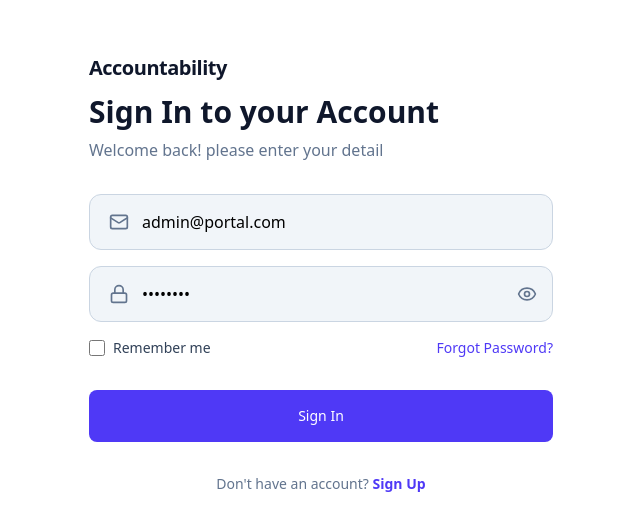
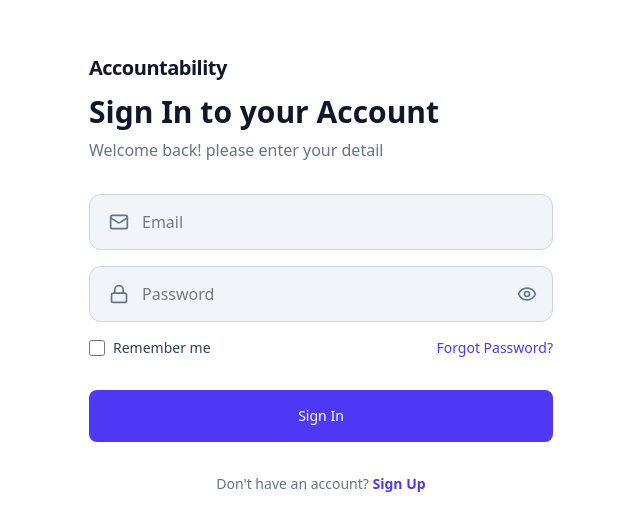
Before and after one commit to Dishabht/accountix-web, a React (Vite) app: page /login in a window 1280 px wide. Shown: the part 126-656 px from the top of the page, without its empty margins (639-1279 px from the left). Built offline with nearby package versions, Linux system fonts and the light colour scheme.

Commit message:
clear default credentials on Login

```diff
--- a/src/pages/auth/Login.tsx
+++ b/src/pages/auth/Login.tsx
@@ -5,8 +5,9 @@ import { api } from '../../services/api';
 import { Eye, EyeOff, Loader2, Lock, Mail } from 'lucide-react';
 
 export default function Login() {
-  const [email, setEmail] = useState('admin@portal.com');
-  const [password, setPassword] = useState('admin123');
+  const [email, setEmail] = useState('');
+  const [password, setPassword] = useState('');
+  const [allowAutofill, setAllowAutofill] = useState(false);
   const [rememberMe, setRememberMe] = useState(false);
   const [showPassword, setShowPassword] = useState(false);
   const [error, setError] = useState('');
@@ -50,7 +51,7 @@ export default function Login() {
             <p className="mt-2 text-slate-500 text-base">Welcome back! please enter your detail</p>
           </div>
 
-          <form className="mt-8" onSubmit={handleSubmit}>
+          <form className="mt-8" onSubmit={handleSubmit} autoComplete="on">
             {error && (
               <div className="mb-4 bg-red-50 border border-red-200 text-red-600 px-4 py-3 rounded-lg text-sm">
                 {error}
@@ -64,11 +65,14 @@ export default function Login() {
                   <input
                     type="email"
                     required
+                    name="login-email"
                     value={email}
                     onChange={(e) => setEmail(e.target.value)}
+                    onFocus={() => setAllowAutofill(true)}
+                    readOnly={!allowAutofill}
                     className="w-full pl-13 pr-4 h-14 rounded-xl bg-slate-100 border border-slate-300 focus:border-indigo-500 focus:ring-0 outline-none"
                     placeholder="Email"
-                    autoComplete="off"
+                    autoComplete="username"
                   />
                 </div>
               </div>
@@ -79,11 +83,14 @@ export default function Login() {
                   <input
                     type={showPassword ? 'text' : 'password'}
                     required
+                    name="login-password"
                     value={password}
                     onChange={(e) => setPassword(e.target.value)}
+                    onFocus={() => setAllowAutofill(true)}
+                    readOnly={!allowAutofill}
                     className="w-full pl-13 pr-12 h-14 rounded-xl bg-slate-100 border border-slate-300 focus:border-indigo-500 focus:ring-0 outline-none"
                     placeholder="Password"
-                    autoComplete="off"
+                    autoComplete="current-password"
                   />
                   <button
                     type="button"
```
